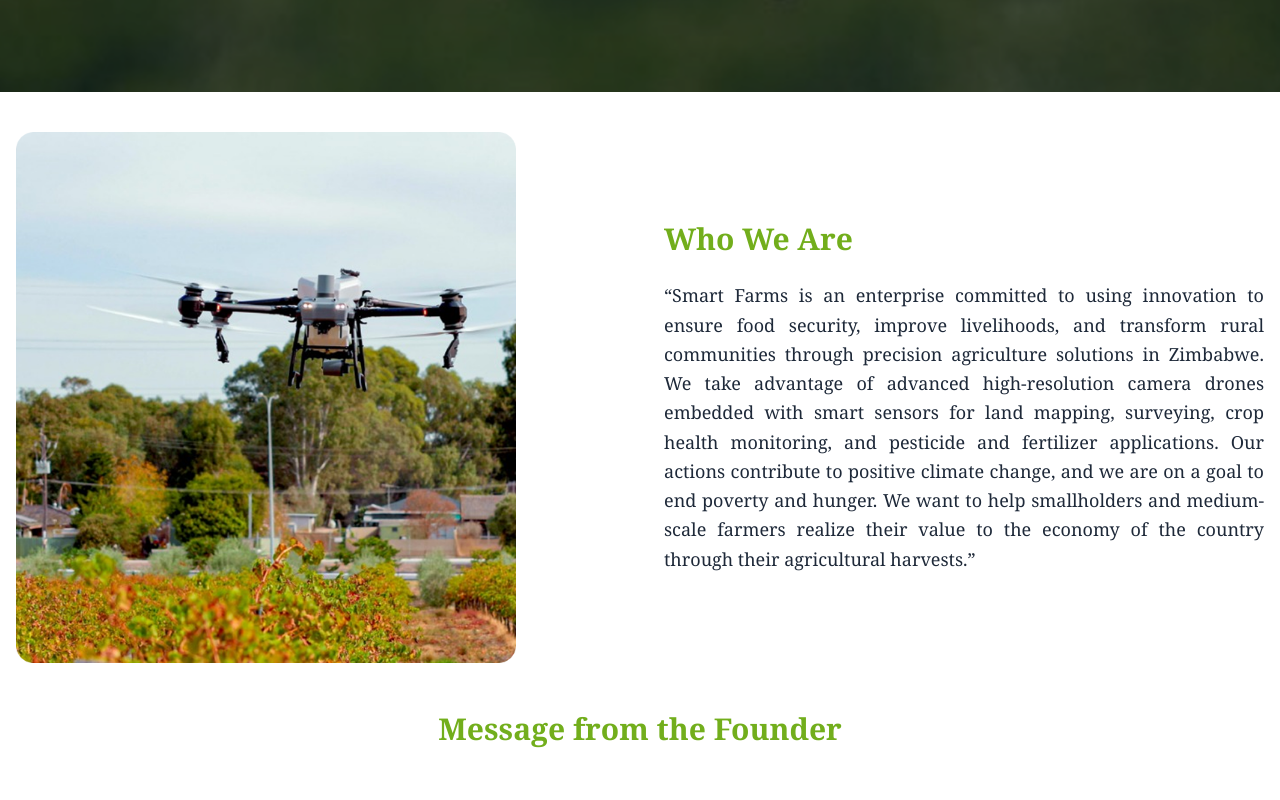
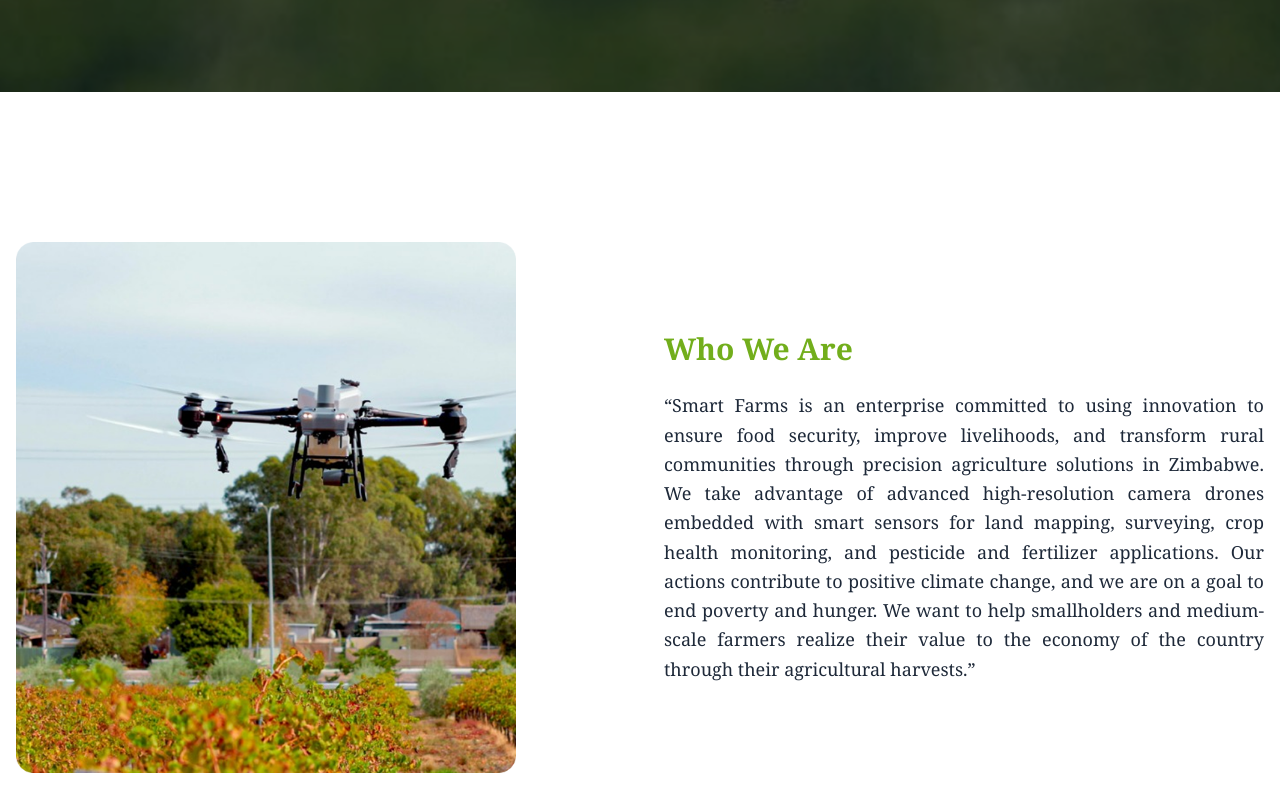
Before and after one commit to HudsonWayne/Smart-Farms, a Next.js app: page /about in a window 1280 px wide. Shown: the part 540-1340 px from the top of the page. Built offline with nearby package versions, Linux system fonts and the light colour scheme; a web font is replaced by a local one.

Commit message:
initial commit

```diff
--- a/src/pages/about.tsx
+++ b/src/pages/about.tsx
@@ -78,7 +78,7 @@ export default function AboutPage() {
       </div>
 
       {/* Who We Are Section */}
-      <div className="grid md:grid-cols-2 gap-12 items-center mt-10 mb-10 max-w-7xl mx-auto px-4">
+      <div className="grid md:grid-cols-2 gap-12 items-center mt-10 mb-10 max-w-7xl mx-auto px-4 mt-[150px]">
         <div>
           <Image
             src="/Rectangle 55 (1).png"
```
